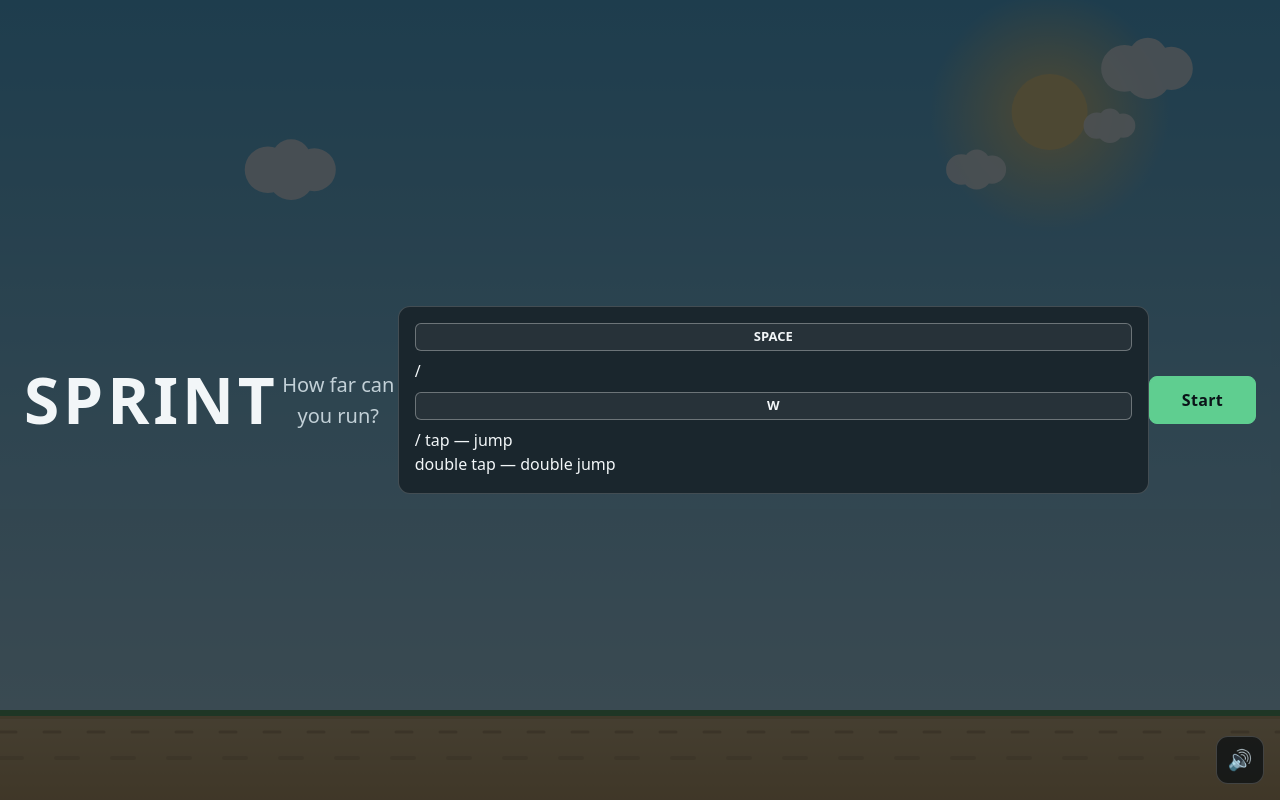
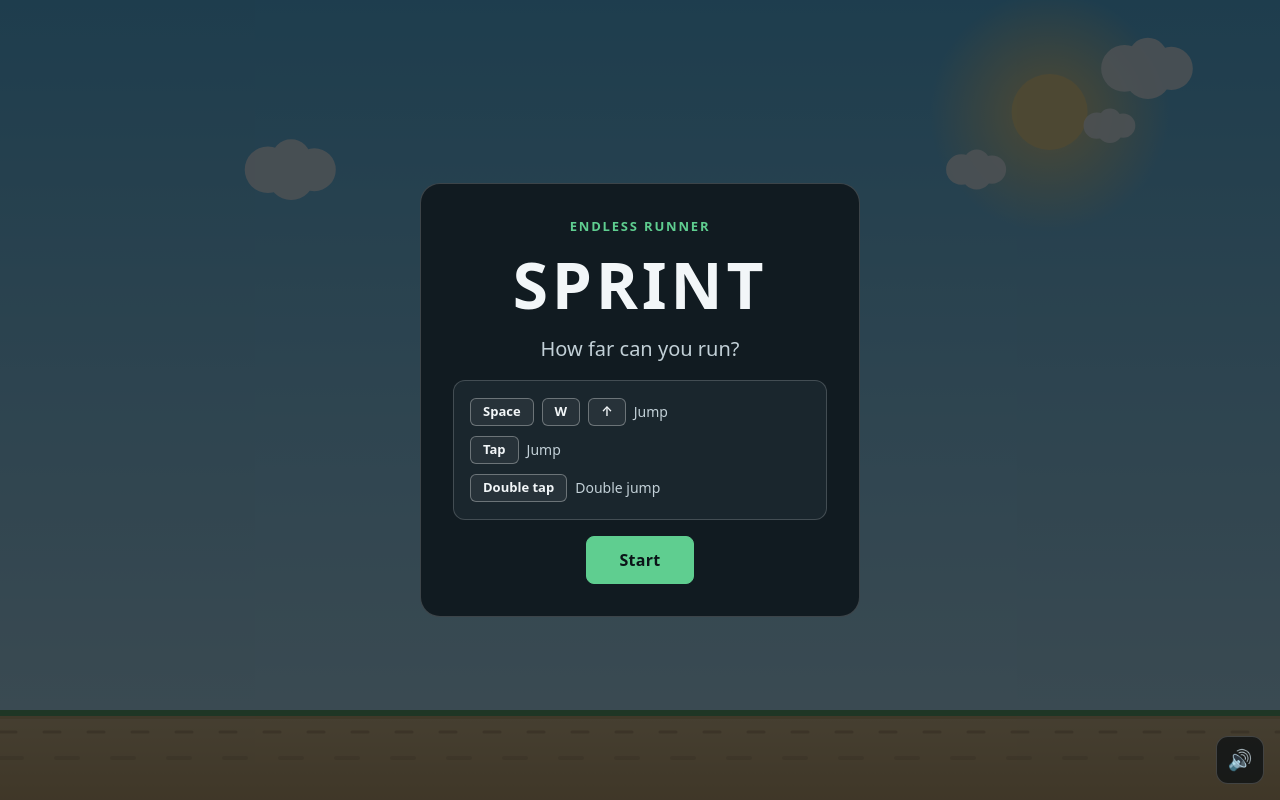
Before and after one commit to Salar11111/Sprint__Endless-Runner, a plain HTML site: page index.html in a window 1280 px wide. Drawn offline with Linux system fonts and the light colour scheme.

Commit message:
style: enhance UI with a consistent design system

```diff
--- a/index.html
+++ b/index.html
@@ -11,21 +11,39 @@
 
   <div id="ui">
     <div id="menu" class="screen">
+      <div class="panel">
+        <p class="eyebrow">Endless runner</p>
         <h1>SPRINT</h1>
         <p class="tagline">How far can you run?</p>
-      <div class="controls">
-        <span class="key">SPACE</span> / <span class="key">W</span> / tap — jump
-        <br>
-        double tap — double jump
+        <div class="controls" aria-label="Controls">
+          <div class="control-row">
+            <span class="key">Space</span>
+            <span class="key">W</span>
+            <span class="key">↑</span>
+            <span class="key-label">Jump</span>
+          </div>
+          <div class="control-row">
+            <span class="key">Tap</span>
+            <span class="key-label">Jump</span>
+          </div>
+          <div class="control-row">
+            <span class="key">Double tap</span>
+            <span class="key-label">Double jump</span>
+          </div>
         </div>
         <button id="startBtn" class="btn primary">Start</button>
       </div>
+    </div>
 
     <div id="over" class="screen hidden">
+      <div class="panel">
+        <p class="eyebrow">Run complete</p>
         <h2>Game Over</h2>
+        <p class="score-label">Score</p>
         <p class="big" id="finalScore">0</p>
         <p class="best" id="bestScore">Best: 0</p>
         <button id="restartBtn" class="btn primary">Run Again</button>
+      </div>
     </div>
 
     <button id="muteBtn" class="mute" aria-label="Toggle sound">🔊</button>
```
Lines whose indentation alone changed are shown as unchanged.
